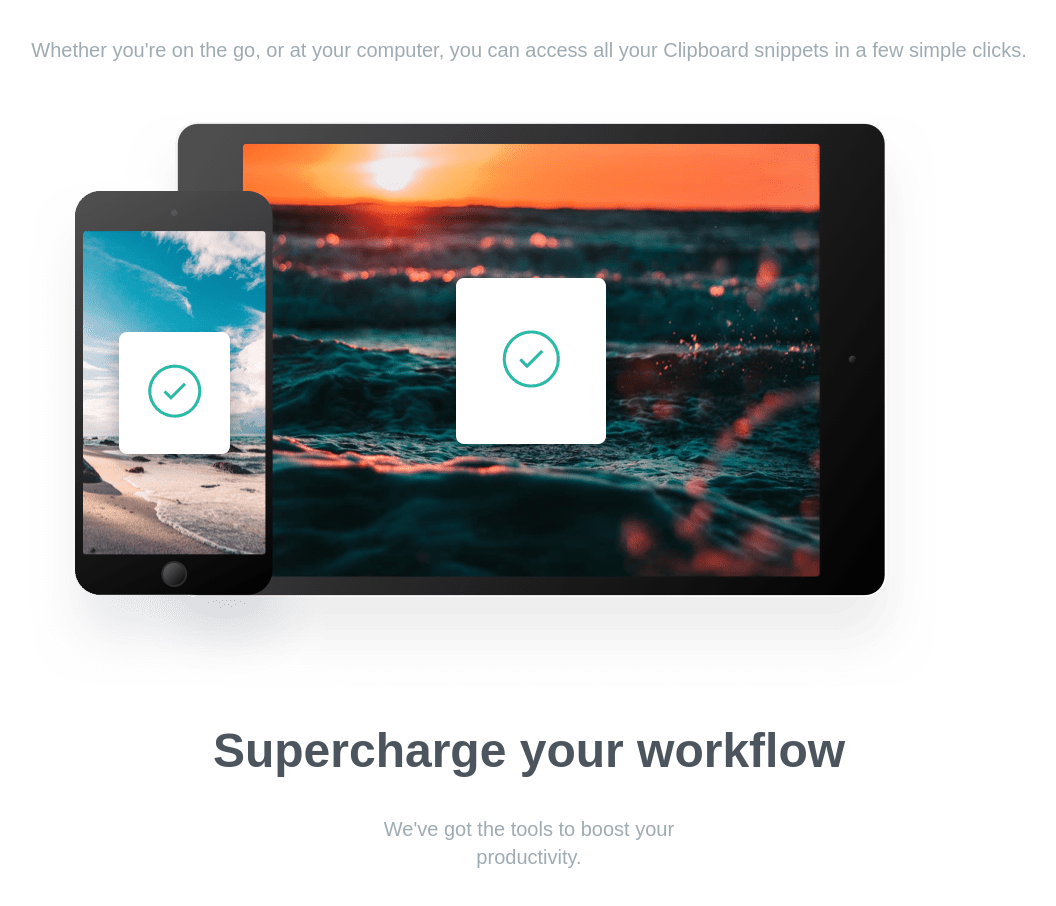
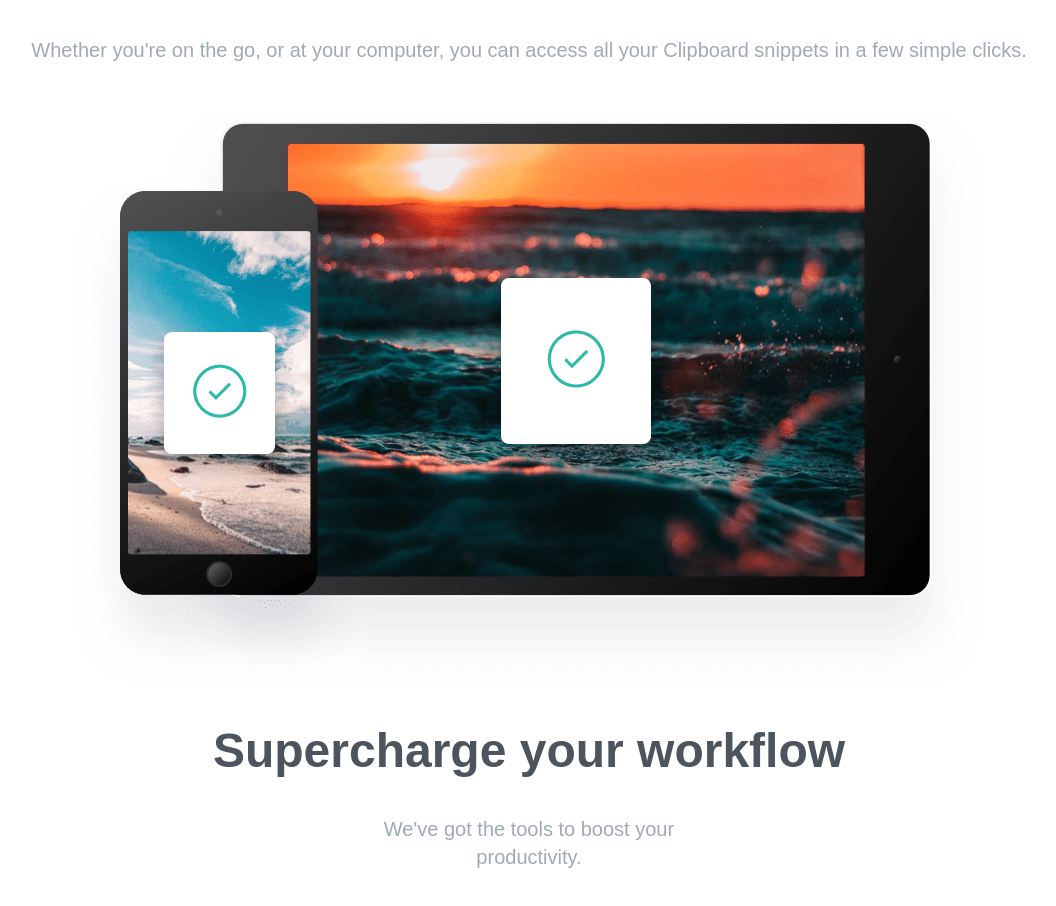
Before and after one commit to vascodes/tw-clipboard-website, a website: page index.html in a window 1280 px wide. Shown: the part 1680-2586 px from the top of the page, without its empty margins (111-1167 px from the left). Drawn offline with Linux system fonts and the light colour scheme; a web font is replaced by a local one.

Commit message:
Update styles for Access anywhere section.

```diff
--- a/index.html
+++ b/index.html
@@ -102,7 +102,11 @@
           Clipboard snippets in a few simple clicks.
         </p>
         <div class="mt-12">
-          <img src="images/image-devices.png" alt="" />
+          <img
+            src="images/image-devices.png"
+            alt=""
+            class="mx-auto xl:w-full"
+          />
         </div>
       </section>
 
--- a/input.css
+++ b/input.css
@@ -20,6 +20,6 @@
   }
 
   .section-sub-text {
-    @apply text-grayishBlue text-xl xl:text-3xl xl:mt-4;
+    @apply text-grayishBlue text-xl xl:text-4xl xl:mt-4;
   }
 }
```
Also changed, not shown: css/style.css.
